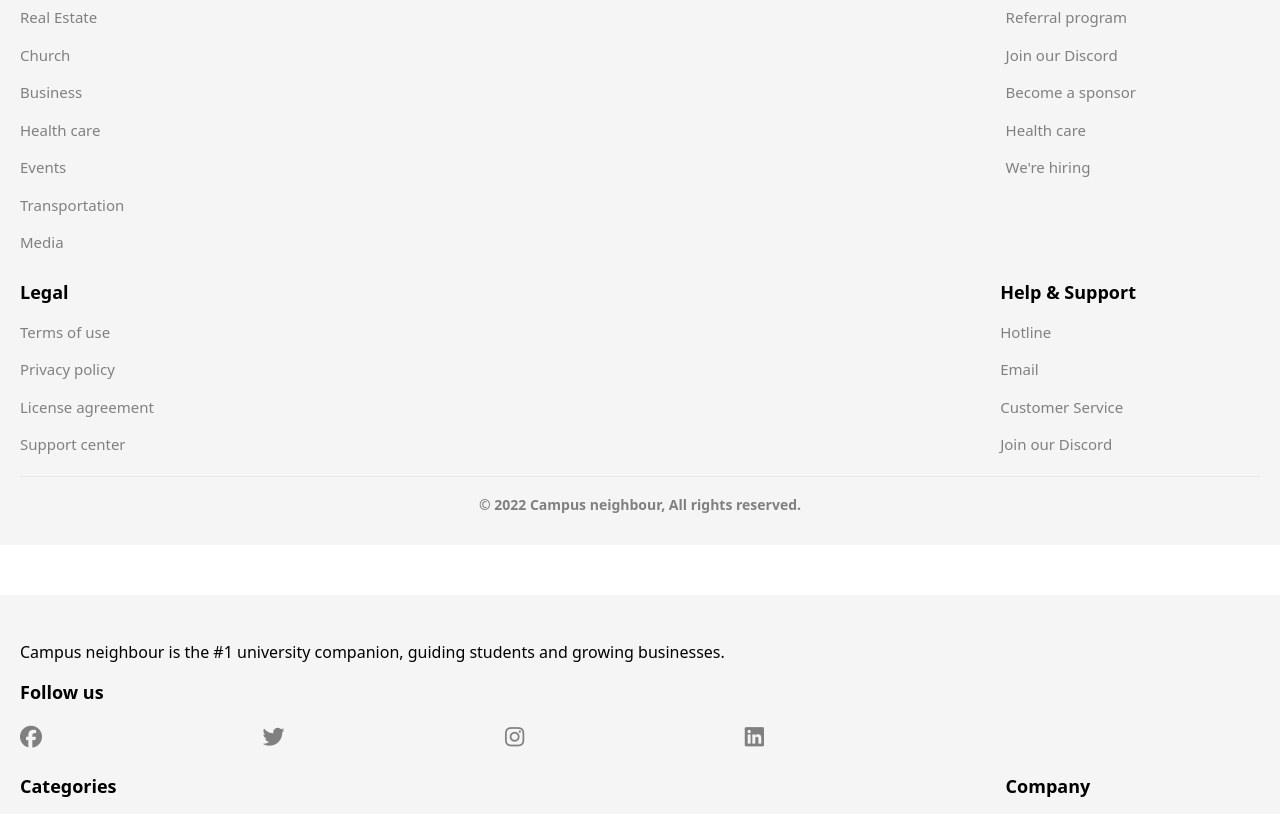
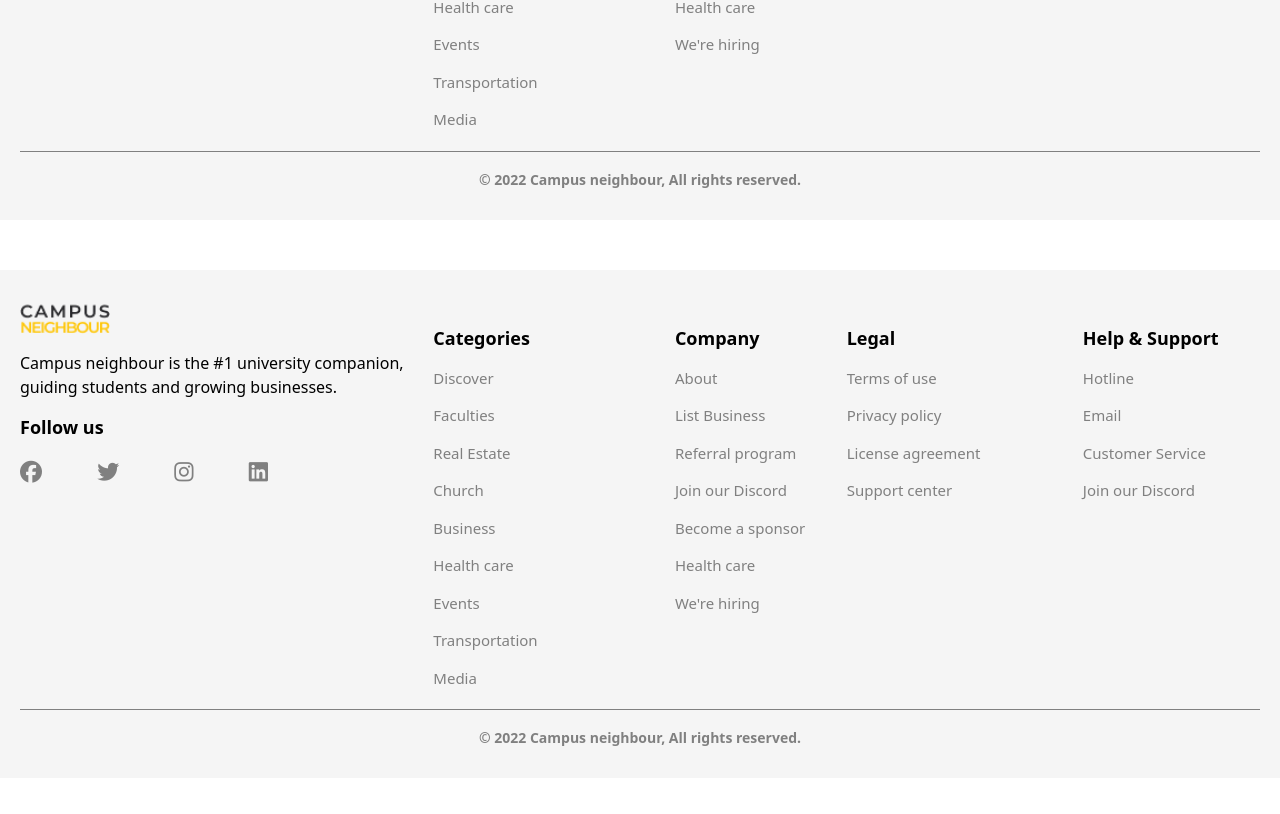
Before and after one commit to cNeighbor/cNeighbour_v2, a React (Create React App) app: page /login in a window 1280 px wide. Shown: the part 806-1620 px from the top of the page. After the commit the page ends 1584 px from the top, so only its background shows below. Built offline with nearby package versions, Linux system fonts and the light colour scheme.

Commit message:
optimized footer for desktop

```diff
--- a/src/components/Footer.jsx
+++ b/src/components/Footer.jsx
@@ -6,7 +6,9 @@ import logo from "../images/logo.png"
 function Footer() {
   return (
     <Container>
-      <img src={logo} className="md:hidden" width="90" alt="user" />
+      <Content>
+        <div className='intro'>
+          <img src={logo} width="90" alt="user" />
           <p className="desc">Campus neighbour is the #1 university companion, guiding students and growing businesses.</p>
           <Follow>
             <h3>Follow us</h3>
@@ -17,6 +19,7 @@ function Footer() {
               <i class="fab fa-linkedin"></i>
             </div>
           </Follow>
+        </div>
 
         <section className="section">
           <div>
@@ -69,10 +72,11 @@ function Footer() {
             </ul>
           </div>
         </section>
+      </Content>
 
-      <hr />
-
+      <Footing>
         <p className="copyright">© 2022 Campus neighbour, All rights reserved.</p>
+      </Footing>
 
     </Container>
   )
@@ -118,10 +122,6 @@ const Container = styled.div`
     font-size: 15px;
   }
 
-  hr{
-    margin-top: 20px;
-  }
-
   .copyright{
     color: gray;
     font-size: 14px;
@@ -129,6 +129,22 @@ const Container = styled.div`
     margin-top: 17px;
     text-align: center;
   }
+
+  @media (min-width: 768px) and (max-width: 1150px) {
+    .intro{
+      display: none;
+    }
+  }
+`
+
+const Content = styled.div`
+  @media (min-width: 768px) {
+    display: grid;
+    grid-template-columns: 1fr 1fr 1fr;
+  }
+
+  @media (min-width: 768px) and (max-width: 1150px) {
+    grid-template-columns: 1fr 1fr;
 `
 
 const Follow = styled.div`
@@ -143,3 +159,11 @@ const Follow = styled.div`
     margin: 20px 0px;
   }
 `
+
+const Footing = styled.div`
+  display: flex;
+  justify-content: center;
+  align-items: center;
+  margin-top: 20px;
+  border-top: 1px solid gray;
+`
--- a/src/pages/Home.js
+++ b/src/pages/Home.js
@@ -14,9 +14,7 @@ const index = () => {
            <Ad text="Reserve online today, browse our wide assortment of rooms at different relaxation locations."/>
            <Carousel />
            <Categories />
-           <Places />
            <Businesses />
-           <Events />
            <Why />
            <Jumbotron />
         </div>
```
Lines whose indentation alone changed are shown as unchanged.
